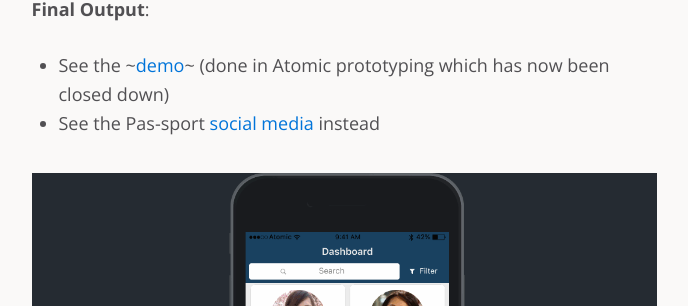
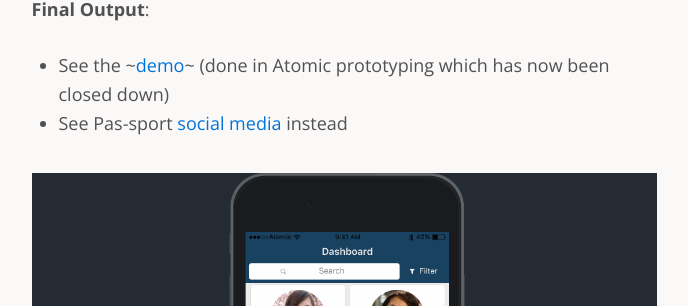
Before and after one commit to wailingwombat/wailingwombat.github.io, a Jekyll site: the page built from projects/pass-sport.md, in a window 1280 px wide and 900 px high, scrolled down 2799 px. Shown: the part 149-455 px from the top of the window, without its empty margins (296-984 px from the left). Built offline with Jekyll 4.4.1, drawn with Linux system fonts in a browser that asks for light colours.

Commit message:
Update pass-sport.md

```diff
--- a/projects/pass-sport.md
+++ b/projects/pass-sport.md
@@ -41,7 +41,7 @@ title: PassSport
 
 **Final Output**:
 - See the ~[demo](http://bit.ly/PassSportPrototype)~ (done in Atomic prototyping which has now been closed down)
-- See the Pas-sport [social media](https://www.instagram.com/passportathlete/?hl=en) instead
+- See Pas-sport [social media](https://www.instagram.com/passportathlete/?hl=en) instead
 
 ![pass-sport](/images/passport_overview.gif)
 
```
